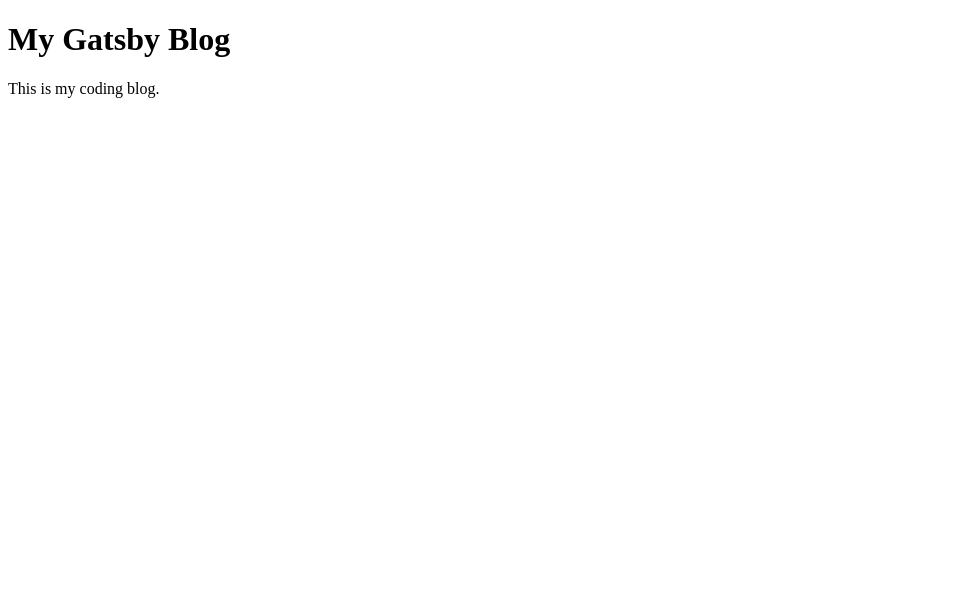
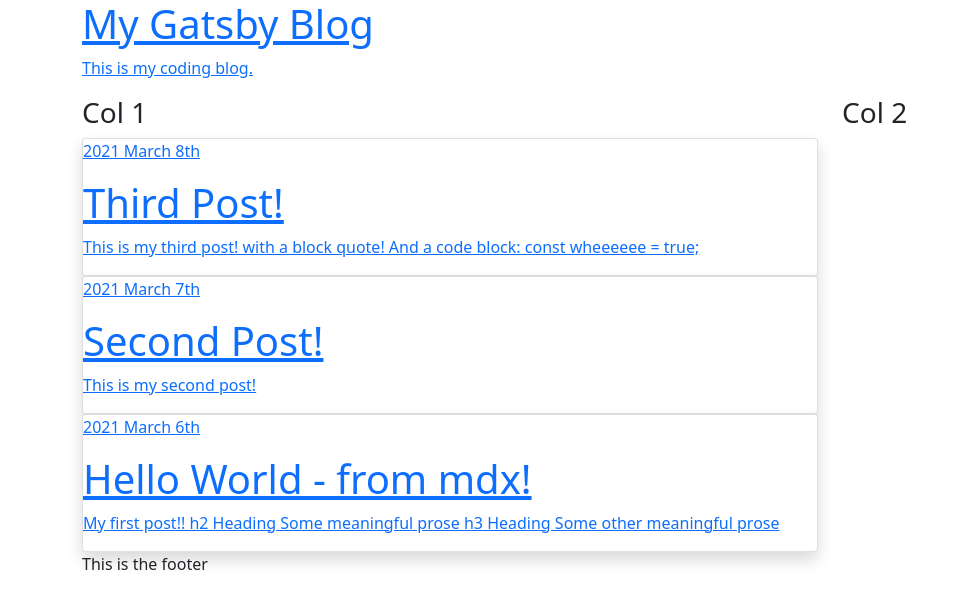
Before and after one commit to beasyx0/my-gatsby-blog, a Gatsby site: page / in a window 1280 px wide. Shown: the whole page, without its empty margins (0-961 px from the left). Built offline with nearby package versions, Linux system fonts and the light colour scheme; Gatsby itself is replaced by a stand-in of ours; some packages are replaced by stand-ins of ours.

Commit message:
added Header and Layout components

```diff
--- /dev/null
+++ b/gatsby-browser.js
@@ -0,0 +1 @@
+import 'bootstrap/dist/css/bootstrap.min.css';
--- a/package.json
+++ b/package.json
@@ -15,10 +15,12 @@
   "dependencies": {
     "@mdx-js/mdx": "^1.6.22",
     "@mdx-js/react": "^1.6.22",
+    "bootstrap": "^5.1.1",
     "gatsby": "^3.14.2",
     "gatsby-plugin-mdx": "^2.14.0",
     "gatsby-source-filesystem": "^3.14.0",
     "react": "^17.0.2",
+    "react-bootstrap": "^2.0.0-rc.0",
     "react-dom": "^17.0.2"
   }
 }
--- /dev/null
+++ b/src/components/Header.js
@@ -0,0 +1,16 @@
+import React from 'react';
+
+import { Link } from 'gatsby';
+
+
+const Header = ({ siteTitle, siteDescription }) => {
+  return(
+    <Link to="/">
+      <header>
+        <h1>{siteTitle}</h1>
+        <p>{siteDescription}</p>
+      </header>
+    </Link>
+  );
+}
+export default Header;
--- /dev/null
+++ b/src/components/Layout.js
@@ -0,0 +1,38 @@
+import React from 'react';
+
+import Container from 'react-bootstrap/Container';
+import Row from 'react-bootstrap/Row';
+import Col from 'react-bootstrap/Col';
+
+import { useSiteMetadata } from "../hooks/use-site-metadata";
+import Header from './Header';
+
+
+const Layout = ({ children }) => {
+  const { title, description } = useSiteMetadata();
+  return(
+    <Container>
+      <Row>
+        <Col>
+          <Header siteTitle={title} siteDescription={description} />
+        </Col>
+      </Row>
+      <Row>
+        <Col sm={12} md={12} lg={8}>
+          <main>
+            <h3>Col 1</h3>
+            {children}
+          </main>
+        </Col>
+        <Col sm={12} md={12} lg={4}>
+          <h3>Col 2</h3>
+        </Col>
+      </Row>
+      <Row>
+        {/* Footer goes here */}
+        <p>This is the footer</p>
+      </Row>
+    </Container>
+  );
+}
+export default Layout;
--- a/src/pages/index.js
+++ b/src/pages/index.js
@@ -1,13 +1,38 @@
-import React from "react";
-import { useSiteMetadata } from "../hooks/use-site-metadata";
+import React from 'react';
+import { graphql, Link } from 'gatsby';
+import Layout from '../components/Layout';
 
 
-export default function IndexPage() {
-  const { title, description } = useSiteMetadata();
+export const query = graphql`
+  query SITE_INDEX_QUERY {
+    allMdx(sort: { fields: [frontmatter___date], order: DESC }) {
+      nodes {
+        id
+        excerpt(pruneLength: 250)
+        frontmatter {
+          title
+          date(formatString: "YYYY MMMM Do")
+        }
+        slug
+      }
+    }
+  }
+`;
+
+
+const IndexPage = ({data}) => {
   return(
-    <>
-      <h1>{title}</h1>
-      <p>{description}</p>
-    </>
+    <Layout>
+      {data.allMdx.nodes.map(({ id, excerpt, frontmatter, slug }) => (
+        <article key={id} className={'card shadow'}>
+          <Link to={`/${slug}`}>
+            <p>{frontmatter.date}</p>
+            <h1>{frontmatter.title}</h1>
+            <p>{excerpt}</p>
+          </Link>
+        </article>
+      ))}
+    </Layout>
   );
 }
+export default IndexPage;
```
Also changed, not shown: 1 other file.
